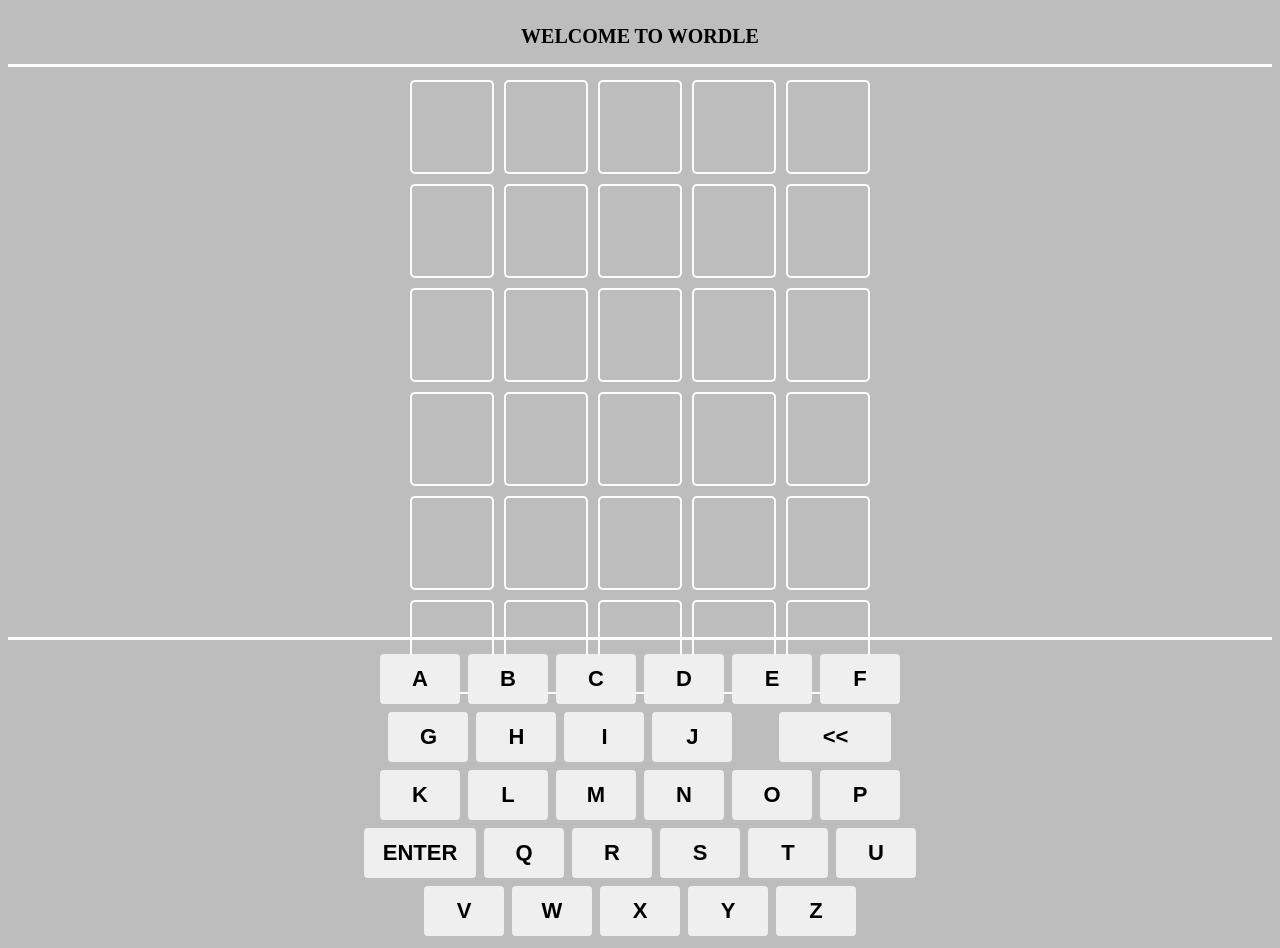
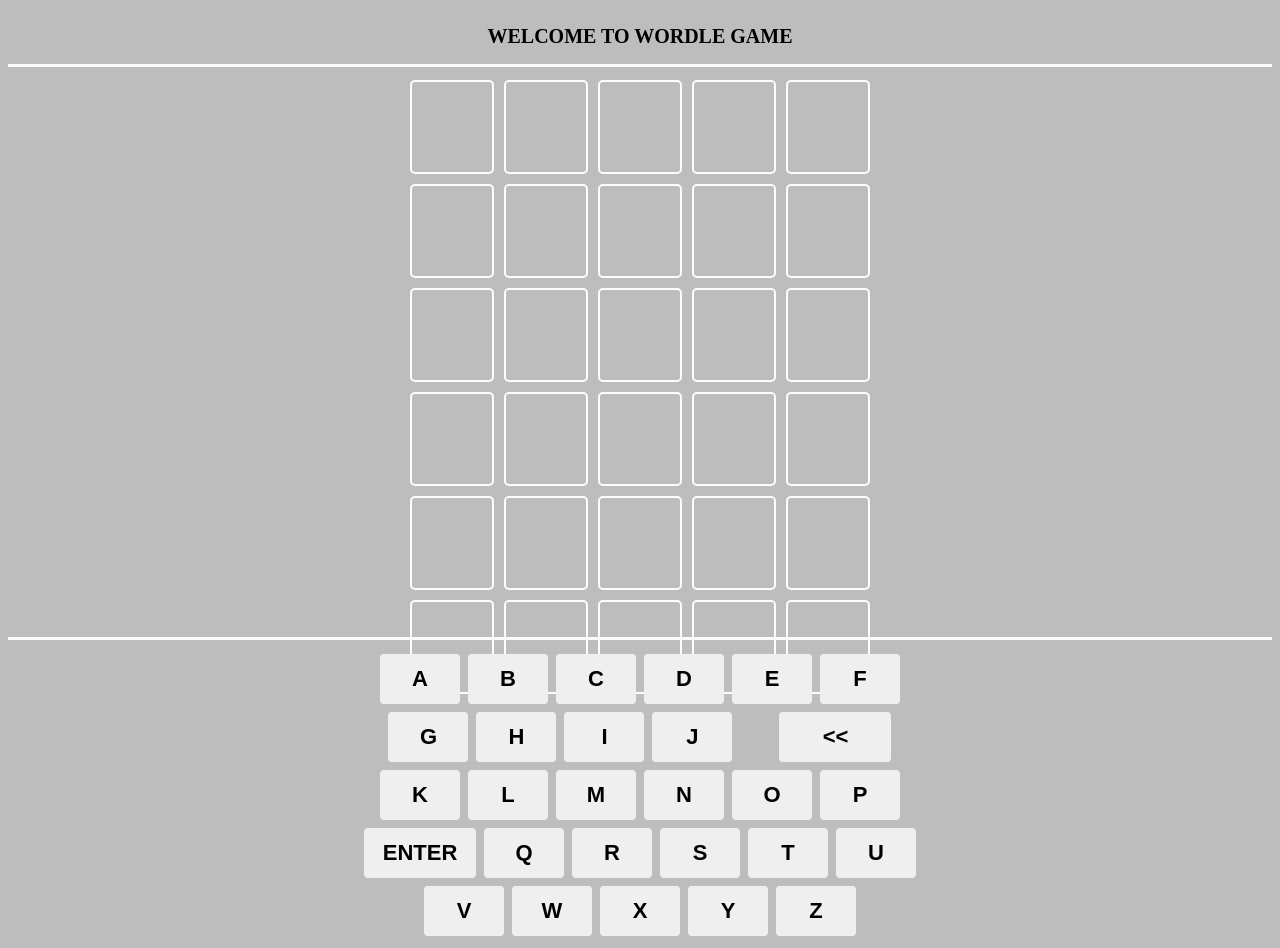
Before and after one commit to Prosperous-bowman/Wordle-Game, a plain HTML site: page index.html in a window 1280 px wide. Drawn offline with Linux system fonts and the light colour scheme.

Commit message:
Game_Structure

```diff
--- a/index.html
+++ b/index.html
@@ -12,7 +12,7 @@
     <section class="Main-Container">
 
         <div class="Title">
-            <h2>WELCOME TO WORDLE</h2>
+            <h2>WELCOME TO WORDLE GAME<h2>
         </div>
 
         <div class="Messages"></div>
```
